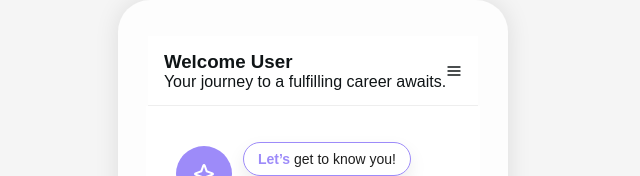
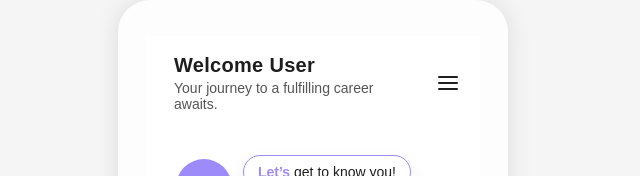
Before and after one commit to Tru-North/TruNorth, a React (Vite) app in the folder frontend/: page /journey in a window 1280 px wide. Shown: the top 176 px of the page, without its empty margins (327-967 px from the left). Built offline with nearby package versions, Linux system fonts and the light colour scheme; no server answers; sample sign-in values are in the browser's storage.

Commit message:
Fix: Journey Map and Side NavBar

```diff
--- a/frontend/src/components/Sidebar.tsx
+++ b/frontend/src/components/Sidebar.tsx
@@ -89,7 +89,7 @@ const Sidebar: React.FC<SidebarProps> = ({ isOpen, onClose }) => {
 
   // 🧭 Handlers
   const handleCoachClick = () => {
-    if (!isQuestionnaireComplete) return; // just no action
+    if (!isQuestionnaireComplete) return;
     onClose();
     navigate("/coach");
   };
@@ -100,6 +100,12 @@ const Sidebar: React.FC<SidebarProps> = ({ isOpen, onClose }) => {
       onClose();
       navigate(`/questionnaire?section=${index}&category=${category}`);
     }
+  };
+
+  // 🧍 Handle About You click
+  const handleProfileClick = () => {
+    onClose();
+    navigate("/aboutyou");
   };
 
   return (
@@ -180,10 +186,12 @@ const Sidebar: React.FC<SidebarProps> = ({ isOpen, onClose }) => {
 
         {/* Footer */}
         <div className="sidebar-footer">
-          <div className="footer-left">
+          <div className="footer-left" onClick={handleProfileClick} style={{ cursor: "pointer" }}>
             <FaUserCircle className="profile-icon" />
             <div className="footer-user-info">
-              <p className="footer-name">{firstName}</p>
+              <p className="footer-name" style={{ color: "#9d8bf9", fontWeight: 700 }}>
+                {firstName}
+              </p>
               <p className="footer-plan">Free</p>
             </div>
           </div>
--- a/frontend/src/styles/journey.css
+++ b/frontend/src/styles/journey.css
@@ -1,14 +1,51 @@
-/* === Header stays same === */
+/* === Header (Updated to match Figma) === */
 .jm-header {
   display: flex;
   align-items: center;
   justify-content: space-between;
-  height: 70px;
-  padding: 0 16px;
-  border-bottom: 1px solid #eee;
   background: #fff;
   position: relative;
   z-index: 10;
+  box-shadow: none;
+  border-bottom: none;
+  width: 100%;
+  max-width: 390px;
+  margin: 0 auto;
+  padding: 18px 20px 14px 20px;
+}
+
+/* Force extra spacing between text & icon */
+.jm-header > div {
+  flex: 1;
+  display: flex;
+  flex-direction: column;
+  justify-content: center;
+  margin-left: 8px; /* moves text a little left */
+}
+
+.jm-menu {
+  font-size: 24px;
+  cursor: pointer;
+  color: #1e1e1e;
+  margin-left: 30px; /* forces hamburger farther right */
+  flex-shrink: 0;
+}
+
+.jm-title {
+  font-family: Outfit, sans-serif;
+  font-weight: 700;
+  font-size: 20px;
+  color: #1e1e1e;
+  margin: 0;
+  letter-spacing: 0.3px;
+}
+
+.jm-subtitle {
+  font-family: Outfit, sans-serif;
+  font-weight: 400;
+  font-size: 14px;
+  color: #555; /* softer gray tone */
+  margin-top: 3px;
 }
 
 /* === FIXED HEIGHT JOURNEY CONTAINER === */
@@ -24,6 +61,7 @@
   align-items: flex-start;
   margin: 0 auto;
   z-index: 1;
+  margin-top: -7px;
 }
 
 /* === SINGLE CURVE LINE === */
```
Lines whose indentation alone changed are shown as unchanged.
